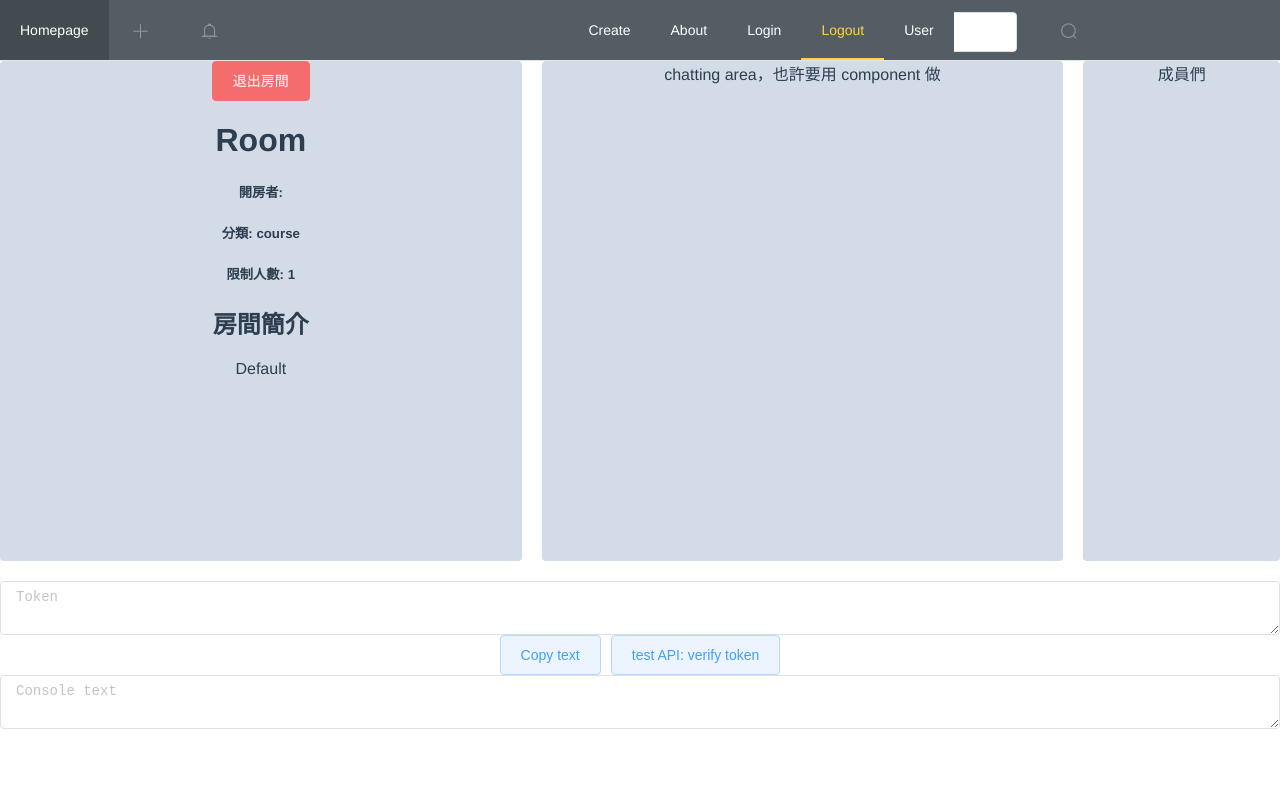
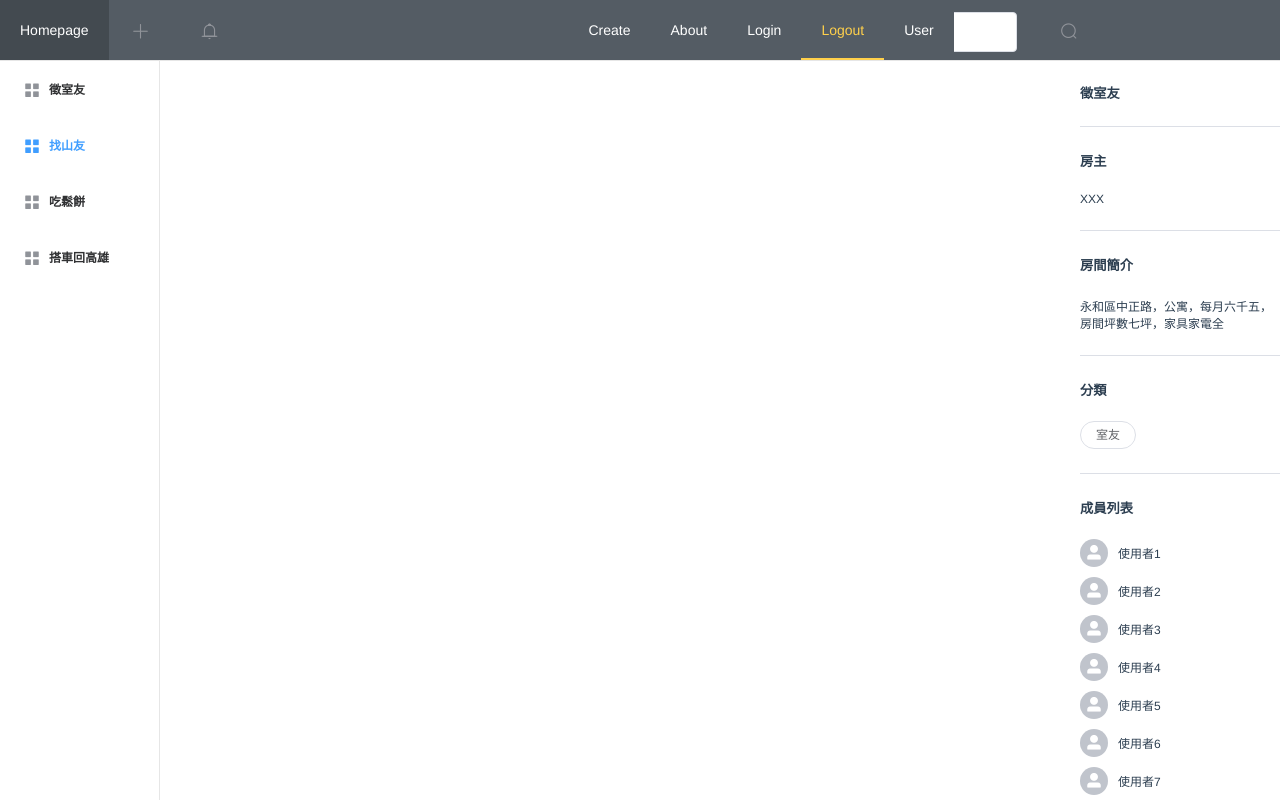
Before and after one commit to MeteorVE/NTU-Group-Online, a Vue app: page /room/1 in a window 1280 px wide. Shown: the top 800 px of the page. Built offline with nearby package versions, Linux system fonts and the light colour scheme; no server answers; what vue-masonry would draw is missing.

Commit message:
room show sidebar

```diff
--- a/src/components/SideBar.vue
+++ b/src/components/SideBar.vue
@@ -1,46 +1,29 @@
 <template>
-  <el-menu class="SideBar">
-    <el-menu-item index="1">
+  <el-menu default-active="1" class="SideBar">
+    <el-menu-item
+      v-for="(item, index) in sideBarList"
+      :key="index"
+      :index="index"
+    >
       <i class="el-icon-menu"></i>
-      <span>吃飯</span>
-    </el-menu-item>
-    <el-menu-item index="2">
-      <i class="el-icon-menu"></i>
-      <span>團購</span>
-    </el-menu-item>
-    <el-menu-item index="3">
-      <i class="el-icon-menu"></i>
-      <span>遊戲</span>
-    </el-menu-item>
-    <el-menu-item index="4">
-      <i class="el-icon-menu"></i>
-      <span>聊天</span>
-    </el-menu-item>
-    <el-menu-item index="5">
-      <i class="el-icon-menu"></i>
-      <span>共乘</span>
-    </el-menu-item>
-    <el-menu-item index="6">
-      <i class="el-icon-menu"></i>
-      <span>交易</span>
-    </el-menu-item>
-    <el-menu-item index="7">
-      <i class="el-icon-menu"></i>
-      <span>分組</span>
-    </el-menu-item>
-    <el-menu-item index="8">
-      <i class="el-icon-menu"></i>
-      <span>出遊</span>
+      <span>{{ item }}</span>
     </el-menu-item>
   </el-menu>
 </template>
 
 <script>
-export default {}
+export default {
+  props: ['sideBarList'],
+}
 </script>
 
 <style>
 .SideBar {
   height: 100%;
+  text-align: left;
+}
+.SideBar .el-menu-item span {
+  font-size: 12px;
+  font-weight: bold;
 }
 </style>
--- a/src/views/Home.vue
+++ b/src/views/Home.vue
@@ -2,7 +2,7 @@
   <div class="home">
     <!-- <RoomCard v-for="room in rooms" :key="room.id" :room="room" /> -->
     <el-container>
-      <el-aside width="200px"><SideBar /></el-aside>
+      <el-aside width="160px"><SideBar :sideBarList="sideBarList" /></el-aside>
       <el-main id="roomCardContainer" v-if="rooms.length > 0">
         <div
           v-masonry="roomCardContainer"
@@ -102,6 +102,16 @@ export default {
       dialogFormRoom: '',
       formLabelWidth: '120px',
       nickname: '',
+      sideBarList: [
+        '吃飯',
+        '團購',
+        '遊戲',
+        '聊天',
+        '共乘',
+        '交易',
+        '分組',
+        '出遊',
+      ],
     }
   },
   computed: {
@@ -227,9 +237,6 @@ refresh test case:
 */
 </script>
 <style scoped>
-.item {
-  width: 25%;
-}
 /* .card-header {
   display: flex;
   justify-content: space-between;
@@ -252,4 +259,7 @@ a {
   color: #05acdf;
   text-decoration: none;
 } */
+.item {
+  width: 25%;
+}
 </style>
--- a/src/views/RoomShow.vue
+++ b/src/views/RoomShow.vue
@@ -1,80 +1,49 @@
 <template>
+  <el-container>
+    <el-aside class="SideBarContainer"><SideBar :sideBarList="userRooms" /></el-aside>
+    <el-main></el-main>
+    <el-aside class="room-info">
+      <h5 class="title">徵室友</h5>
+      <el-divider></el-divider>
       <div>
-    <el-row :gutter="20">
-      <el-col :span="10">
-        <div class="grid-content bg-purple">
-          <div class="buttons">
-            <el-button type="danger">退出房間</el-button>
+        <h5>房主</h5>
+        <p>XXX</p>
       </div>
-          <div class="room-header">
-            <h1 class="title">{{ room.title }}</h1>
-            <h5>開房者: {{ room.organizer ? room.organizer.name : '' }}</h5>
-            <h5>分類: {{ room.room_category }}</h5>
-            <h5>
-              限制人數:
-              {{ room.room_type == 'lesson' ? '無限制' : room.people_limit }}
-            </h5>
+      <el-divider></el-divider>
+      <div>
+        <h5>房間簡介</h5>
+        <p>永和區中正路，公寓，每月六千五，房間坪數七坪，家具家電全</p>
       </div>
-
-          <h2>房間簡介</h2>
-          <p>{{ room.introduction }}</p>
+      <el-divider></el-divider>
+      <div>
+        <h5>分類</h5>
+        <el-button size="mini" round>室友</el-button>
       </div>
-      </el-col>
-      <el-col :span="10"
-        ><div class="grid-content bg-purple">
-          chatting area，也許要用 component 做
-        </div></el-col
-      >
-      <el-col :span="4"
-        ><div class="grid-content bg-purple">成員們</div></el-col
-      >
-    </el-row>
-    <el-dialog title="編輯房間" v-model="dialogFormVisible">
-      <el-form :model="dialogFormRoom">
-        <el-form-item label="房間名稱" :label-width="formLabelWidth">
-          <el-form-item :label="dialogFormRoom.title"></el-form-item>
-        </el-form-item>
-        <el-form-item label="房間 Type" :label-width="formLabelWidth">
-          <el-form-item :label="dialogFormRoom.room_type"></el-form-item>
-        </el-form-item>
-        <el-form-item label="房間 Category" :label-width="formLabelWidth">
-          <el-form-item :label="dialogFormRoom.room_category"></el-form-item>
-        </el-form-item>
-        <el-form-item label="簡介" :label-width="formLabelWidth">
-          <el-form-item :label="dialogFormRoom.introduction"></el-form-item>
-        </el-form-item>
-        <el-form-item label="最大人數" :label-width="formLabelWidth">
-          <el-form-item
-            :label="dialogFormRoom.people_limit.toString()"
-          ></el-form-item>
-        </el-form-item>
-        <el-form-item label="您的暱稱" :label-width="formLabelWidth">
-          <el-input
-            v-model="nickname"
-            autocomplete="off"
-            clearable
-            placeholder="請輸入暱稱"
-          ></el-input>
-        </el-form-item>
-      </el-form>
-      <template #footer>
-        <span class="dialog-footer">
-          <el-button @click="dialogFormVisible = false">取 消</el-button>
-          <el-button type="primary" @click="joinRoom">送出</el-button>
-        </span>
-      </template>
-    </el-dialog>
+      <el-divider></el-divider>
+      <div>
+        <h5>成員列表</h5>
+        <div class="member" v-for="(o, i) in 10" :key="i">
+          <el-avatar size="small" icon="el-icon-user-solid"></el-avatar>
+          <p class="username">使用者{{ o }}</p>
         </div>
+      </div>
+      <el-divider></el-divider>
+      <div>
+        <h5>限制人數</h5>
+        <p>10</p>
+      </div>
+    </el-aside>
+  </el-container>
 </template>
 
 <script>
 import RoomService from '@/services/RoomService.js'
+import SideBar from '@/components/SideBar.vue'
 
 export default {
   props: ['id'],
   data() {
     return {
-      exist_btn_text: '離開房間',
       room: {
         id: 0,
         title: 'Room',
@@ -85,65 +54,42 @@ export default {
         room_category: 'course',
         people_limit: 1,
       },
+      userRooms: ['徵室友', '找山友', '吃鬆餅', '搭車回高雄'],
     }
   },
+  components: {
+    SideBar,
+  },
   created() {
-    new Promise(() => {
-      this.getUserObj()
-        .then((res) => {
-          this.room = res
-          console.log(res)
-        })
-        .catch((err) => {
-          console.log(err)
-        })
-    })
-  },
-  methods: {
-    init() {
-      console.log()
-    },
-    getRoomObj() {},
-    getUserObj() {
-      return new Promise((resolve, reject) => {
     RoomService.getRoom(this.id)
       .then((response) => {
-            resolve(response.data)
-            // this.room = response.data  // console.log(this.room)
+        this.room = response.data
+        console.log(this.room)
       })
       .catch((error) => {
-            reject(error.data) //  console.log('There was an error:', JSON.stringify(error.response))
+        console.log('There was an error:', JSON.stringify(error.response))
       })
-      })
-    },
-    getMemberList() {},
-    getBlockList() {},
-    getInvitationList() {},
   },
 }
 </script>
-<style scoped>
-.el-row {
-  margin-bottom: 20px;
+<style>
+.SideBarContainer {
+  width: 160px !important;
 }
-.el-col {
-  border-radius: 4px;
+.room-info {
+  text-align: left;
+  width: 200px !important;
 }
-.bg-purple-dark {
-  background: #99a9bf;
+.room-info p {
+  font-size: 12px;
+  margin: 0;
 }
-.bg-purple {
-  background: #d3dce6;
+.member {
+  display: flex;
+  align-items: center;
+  margin: 10px 0;
 }
-.bg-purple-light {
-  background: #e5e9f2;
-}
-.grid-content {
-  border-radius: 4px;
-  min-height: 500px;
-}
-.row-bg {
-  padding: 10px 0;
-  background-color: #f9fafc;
+.username {
+  padding-left: 10px;
 }
 </style>
```
Also changed, not shown: src/components/RoomCard.vue (+0 -8 lines), 1 other file (tests, documents, lock files or other folders). Lines whose indentation alone changed are shown as unchanged.
